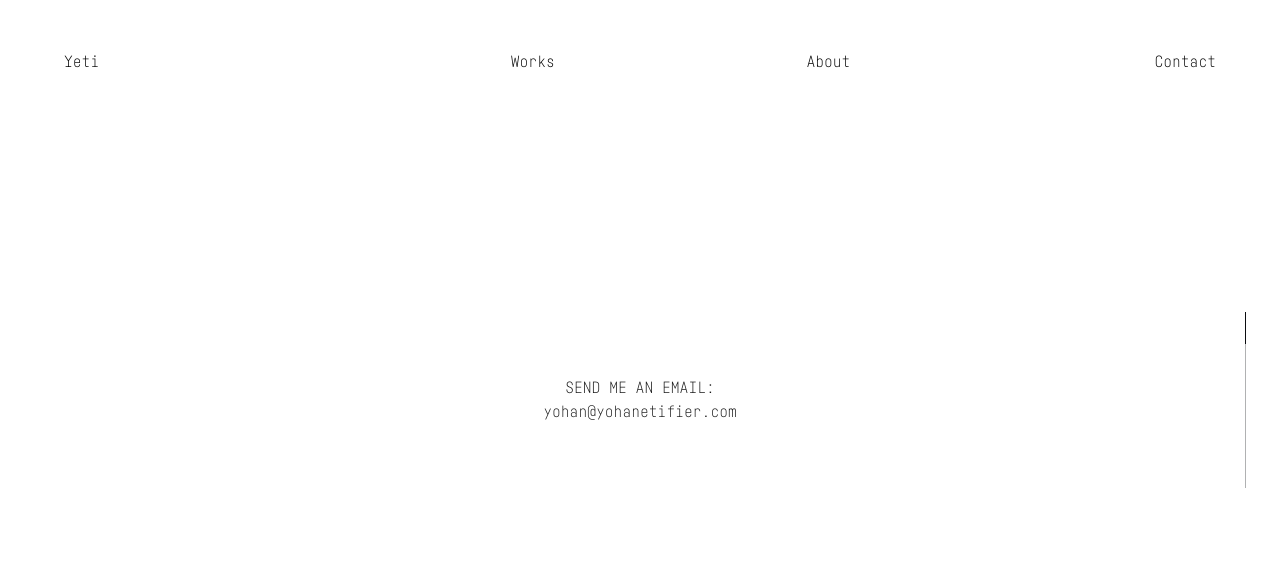
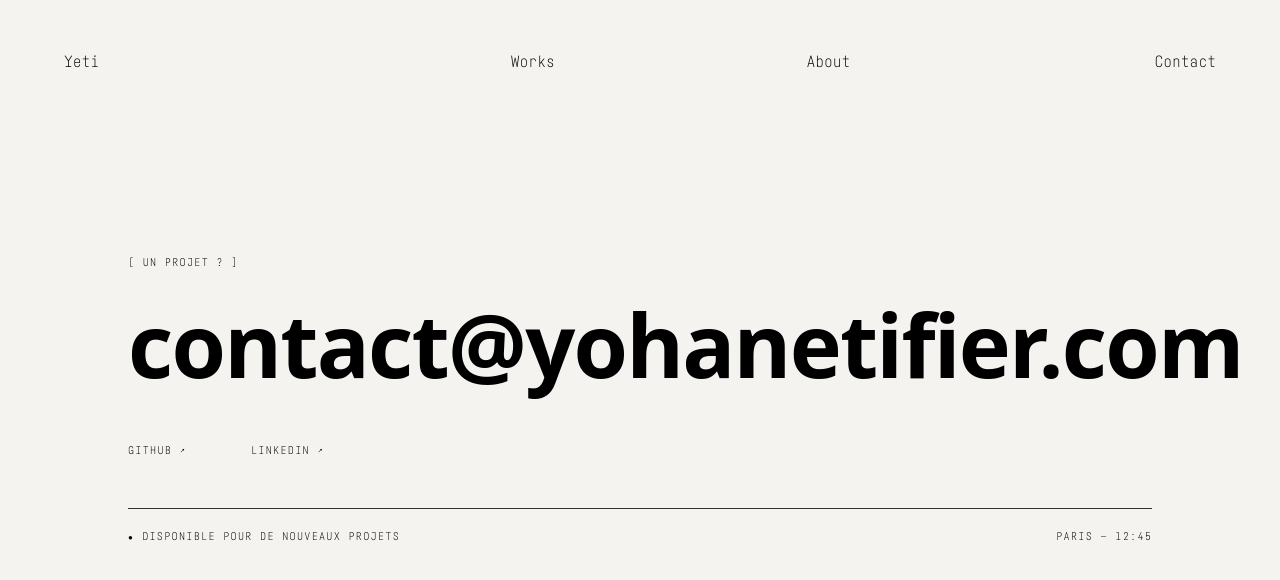
Before and after one commit to yohanetifier/portfolio-v2, a Next.js app: page /contact in a window 1280 px wide. Shown: the top 580 px of the page. Built offline with nearby package versions, Linux system fonts and the light colour scheme.

Commit message:
feat: refactor Contact page to use a dedicated Contact component; enhance cursor behavior with fine pointer detection and update global styles for improved user experience

```diff
--- a/app/contact/page.tsx
+++ b/app/contact/page.tsx
@@ -1,5 +1,5 @@
+import Contact from '@/components/Contact/Contact';
 import { Metadata } from 'next';
-import React from 'react';
 
 export const metadata: Metadata = {
   title: 'Contact',
@@ -24,13 +24,6 @@ export const metadata: Metadata = {
   },
 };
 
-const page = () => {
-  return (
-    <div className="w-screen h-screen flex justify-center items-center relative flex-col">
-      <h2 className="uppercase">Send me an email:</h2>
-      <a href="mailto:yohan@yohanetifier.com">yohan@yohanetifier.com</a>
-    </div>
-  );
-};
-
-export default page;
+export default function ContactPage() {
+  return <Contact />;
+}
--- a/app/globals.css
+++ b/app/globals.css
@@ -14,12 +14,6 @@
   } */
 /* } */
 
-body {
-  color: var(--foreground);
-  background-color: var(--background);
-  font-family: Arial, Helvetica, sans-serif;
-}
-
 @font-face {
   font-family: 'Fabrikat Mono';
   font-style: normal;
@@ -29,7 +23,22 @@ body {
 }
 
 body {
+  color: var(--foreground);
+  background-color: var(--background);
   font-family: 'Fabrikat Mono', monospace;
+}
+
+/* Curseur custom uniquement desktop */
+@media (hover: hover) and (pointer: fine) {
+  body {
+    cursor: none;
+  }
+}
+
+@media (hover: none), (pointer: coarse) {
+  .cursor-follow {
+    display: none !important;
+  }
 }
 
 /* Masquer la scrollbar native (Lenis + barre custom) */
--- a/app/layout.tsx
+++ b/app/layout.tsx
@@ -92,7 +92,7 @@ export default function RootLayout({
         />
       </head>
       <body
-        className={`antialiased cursor-none`}
+        className={`antialiased`}
         style={{ backgroundColor: '#ffffff' }}
       >
         <div
--- /dev/null
+++ b/components/Contact/Contact.tsx
@@ -0,0 +1,69 @@
+'use client';
+import Link from 'next/link';
+import { useEffect, useState } from 'react';
+const SOCIAL_LINKS = [
+  { label: 'GITHUB', href: 'https://github.com/yohanetifier' },
+  { label: 'LINKEDIN', href: 'https://www.linkedin.com/in/yohanetifier/' },
+] as const;
+
+export default function Contact() {
+  const date = new Date();
+  const init = `${String(date.getHours()).padStart(2, '0')}:${String(date.getMinutes()).padStart(2, '0')}`;
+  const [now, setNow] = useState(init);
+
+  useEffect(() => {
+    setInterval(() => {
+      const date = new Date();
+      setNow(
+        `${String(date.getHours()).padStart(2, '0')}:${String(date.getMinutes()).padStart(2, '0')}`,
+      );
+    }, 30000);
+  }, []);
+
+  return (
+    <main className="relative z-[2] min-h-screen flex items-center bg-[#f4f3f0] text-black px-[8vw] md:px-[10vw]">
+      <div className="w-full max-w-[1120px]">
+        <p className="text-[10px] md:text-[11px] uppercase tracking-[0.12em] mb-6 md:mb-8">
+          [ UN PROJET ? ]
+        </p>
+
+        <a
+          href="mailto:contact@yohanetifier.com"
+          className="block font-sans font-bold text-[clamp(2.5rem,9vw,5.5rem)] leading-[0.95] tracking-[-0.02em] mb-10 md:mb-14 cursor-none"
+          data-cursor
+        >
+          contact@yohanetifier.com
+        </a>
+
+        <nav className="flex flex-wrap gap-x-10 md:gap-x-16 gap-y-3 mb-10 md:mb-12">
+          {SOCIAL_LINKS.map(({ label, href }) => (
+            <Link
+              key={label}
+              href={href}
+              target="_blank"
+              rel="noopener noreferrer"
+              className="text-[10px] md:text-[11px] uppercase tracking-[0.12em] cursor-none"
+              data-cursor
+            >
+              {label} ↗
+            </Link>
+          ))}
+        </nav>
+
+        <div className="h-px w-full bg-black/80 mb-4 md:mb-5" />
+
+        <div className="flex flex-col sm:flex-row sm:items-center sm:justify-between gap-3 text-[10px] md:text-[11px] uppercase tracking-[0.12em]">
+          <p className="flex items-center gap-2">
+            <span aria-hidden className="text-[8px] leading-none">
+              ●
+            </span>
+            Disponible pour de nouveaux projets
+          </p>
+          <p className="sm:text-right">
+            Paris — <span>{now}</span>
+          </p>
+        </div>
+      </div>
+    </main>
+  );
+}
--- a/components/CursorFollow/CursorFollow.tsx
+++ b/components/CursorFollow/CursorFollow.tsx
@@ -1,26 +1,39 @@
 'use client';
 
 import { useThreeJsContext } from '@/contexts/ThreeJsContext';
+import { useFinePointer } from '@/utils/useFinePointer';
 import gsap from 'gsap';
+import { usePathname } from 'next/navigation';
 import { useEffect, useRef } from 'react';
 
 const SELECTOR = 'a, button, [data-cursor]';
 
+/** Pages où le trail 3D remplace le curseur idle */
+function hasThreeCursor(pathname: string | null) {
+  return pathname === '/' || (pathname?.startsWith('/work') ?? false);
+}
+
 export default function CursorFollow() {
   const rootRef = useRef<HTMLDivElement>(null);
   const { setCursorHover } = useThreeJsContext();
+  const pathname = usePathname();
+  const finePointer = useFinePointer();
+  const useIdleDot = !hasThreeCursor(pathname);
   const xTo = useRef<ReturnType<typeof gsap.quickTo> | null>(null);
   const yTo = useRef<ReturnType<typeof gsap.quickTo> | null>(null);
 
   useEffect(() => {
     const root = rootRef.current;
-    if (!root) return;
+    if (!root || !finePointer) {
+      setCursorHover(false);
+      return;
+    }
 
     gsap.set(root, {
       xPercent: -50,
       yPercent: -50,
       scale: 1 / 2,
-      opacity: 0,
+      opacity: useIdleDot ? 1 : 0,
     });
 
     xTo.current = gsap.quickTo(root, 'x', {
@@ -36,7 +49,7 @@ export default function CursorFollow() {
       setCursorHover(on);
       gsap.to(root, {
         scale: on ? 1 : 1 / 2,
-        opacity: on ? 1 : 0,
+        opacity: on || useIdleDot ? 1 : 0,
         duration: 0.35,
         ease: 'power3.out',
         overwrite: 'auto',
@@ -70,7 +83,9 @@ export default function CursorFollow() {
       document.removeEventListener('pointerout', onPointerOut);
       setCursorHover(false);
     };
-  }, [setCursorHover]);
+  }, [setCursorHover, useIdleDot, finePointer]);
+
+  if (!finePointer) return null;
 
   return <div ref={rootRef} className="cursor-follow" aria-hidden />;
 }
--- a/components/FullscreenCanvas/FullscreenCanvas.tsx
+++ b/components/FullscreenCanvas/FullscreenCanvas.tsx
@@ -5,10 +5,13 @@ import { useThreeJsContext } from '@/contexts/ThreeJsContext';
 import Scene from '../Scene/Scene';
 import { usePathname } from 'next/navigation';
 import Cursor from '../Cursor/Cursor';
+import { useFinePointer } from '@/utils/useFinePointer';
 
 const FullscreenCanvas = () => {
   const { projectsDetails } = useThreeJsContext();
   const pathname = usePathname();
+  const finePointer = useFinePointer();
+  const showScene = pathname.startsWith('/work') || pathname === '/';
 
   return (
     <Canvas
@@ -23,9 +26,9 @@ const FullscreenCanvas = () => {
       }}
       id="fullscreen"
     >
-      {pathname.startsWith('/work') || pathname === '/' ? (
+      {showScene ? (
         <>
-          <Cursor />
+          {finePointer ? <Cursor /> : null}
           <Scene projectsDetails={projectsDetails} />
         </>
       ) : null}
--- a/components/Header/Header.tsx
+++ b/components/Header/Header.tsx
@@ -25,28 +25,28 @@ const Header = () => {
     useThreeJsContext();
   const projectPath = getProjectPath(pathname);
 
-  const handleClick = () => {
+  const returnToWorkList = () => {
+    if (selectedIndex === null) return;
     setIsReturning(true);
     setIsAnimating(true);
+    router.push('/work', { scroll: false });
+  };
+
+  const handleBack = () => {
     if (isOpen) {
       setIsOpen(false);
-    } else {
-      if (pathname) {
-        router.back();
-      }
+      return;
     }
+    returnToWorkList();
   };
 
   const handleWorkPath = (
     e: React.MouseEvent<HTMLAnchorElement, MouseEvent>,
     href: string,
   ) => {
-    // e.preventDefault();
     if (projectPath) {
-      if (selectedIndex === null) return;
-      setIsReturning(true);
-      setIsAnimating(true);
-      // router.push(href, { scroll: false });
+      e.preventDefault();
+      returnToWorkList();
     } else {
       setReset(true);
     }
@@ -80,7 +80,7 @@ const Header = () => {
           {projectPath && (
             <button
               type="button"
-              onClick={handleClick}
+              onClick={handleBack}
               className="absolute bottom-0 w-[16px] h-[16px] cursor-pointer p-0 border-0 bg-transparent"
               aria-label="Retour"
             >
--- a/components/Menu/Menu.tsx
+++ b/components/Menu/Menu.tsx
@@ -57,10 +57,10 @@ const Menu = () => {
         className={`h-[2px] w-[60%] bg-gray-500 mt-[20px] transition-opacity duration-500 ${isOpen ? 'opacity-1 delay-300' : 'opacity-0 '}`}
       ></span>
       <a
-        href="mailto:yohan@yohanetifier.com"
+        href="mailto:contact@yohanetifier.com"
         className={`transition-opacity duration-500 ${isOpen ? 'opacity-1 delay-300' : 'opacity-0'}`}
       >
-        yohan@yohanetifier.com
+        contact@yohanetifier.com
       </a>
     </div>
   );
--- a/components/Plane/Plane.tsx
+++ b/components/Plane/Plane.tsx
@@ -7,6 +7,9 @@ import { useThreeJsContext } from '@/contexts/ThreeJsContext';
 import { useRouter } from 'next/navigation';
 import { useHeaderContext } from '@/contexts/HeaderContext';
 import { unlockScroll } from '@/utils/scroll';
+
+/** Amplitude du déform (réduite pour limiter le motion sickness) */
+const PLANE_AMPLITUDE = 0.18;
 
 const vertexShader = `
 uniform float uTime;
@@ -116,7 +119,7 @@ const Plane = ({
   const uniforms = useRef({
     uTime: { value: 1.0 },
     uTexture: { value: texture },
-    uAmplitude: { value: 0.4 },
+    uAmplitude: { value: PLANE_AMPLITUDE },
     uMouseCoords: { value: new THREE.Vector2(uv.x ?? 0, uv.y ?? 0) },
     uIsHovered: { value: 0.0 },
   });
@@ -154,7 +157,7 @@ const Plane = ({
     if (isReturning && isSelected) {
       tweens.push(
         gsap.to(amplitude, {
-          value: 0.4,
+          value: PLANE_AMPLITUDE,
           duration: 1,
           ease: 'power2.out',
         }),
@@ -191,7 +194,7 @@ const Plane = ({
     if (returnHome) {
       tweens.push(
         gsap.to(amplitude, {
-          value: 0.4,
+          value: PLANE_AMPLITUDE,
           duration: 1,
           ease: 'power2.out',
           onComplete: () => {
--- a/components/ScrollProgress/ScrollProgress.tsx
+++ b/components/ScrollProgress/ScrollProgress.tsx
@@ -12,7 +12,7 @@ export default function ScrollProgress() {
   const rootRef = useRef<HTMLDivElement>(null);
   const thumbRef = useRef<HTMLDivElement>(null);
   const pathname = usePathname();
-  const visible = pathname !== '/';
+  const visible = pathname !== '/' && pathname !== '/contact';
 
   useEffect(() => {
     const el = rootRef.current;
--- /dev/null
+++ b/utils/useFinePointer.ts
@@ -0,0 +1,19 @@
+'use client';
+
+import { useEffect, useState } from 'react';
+
+const FINE_POINTER_QUERY = '(hover: hover) and (pointer: fine)';
+
+export function useFinePointer() {
+  const [fine, setFine] = useState(false);
+
+  useEffect(() => {
+    const mq = window.matchMedia(FINE_POINTER_QUERY);
+    const update = () => setFine(mq.matches);
+    update();
+    mq.addEventListener('change', update);
+    return () => mq.removeEventListener('change', update);
+  }, []);
+
+  return fine;
+}
```
Also changed, not shown: components/WorkList/WorkList.tsx (+16 -7 lines).
